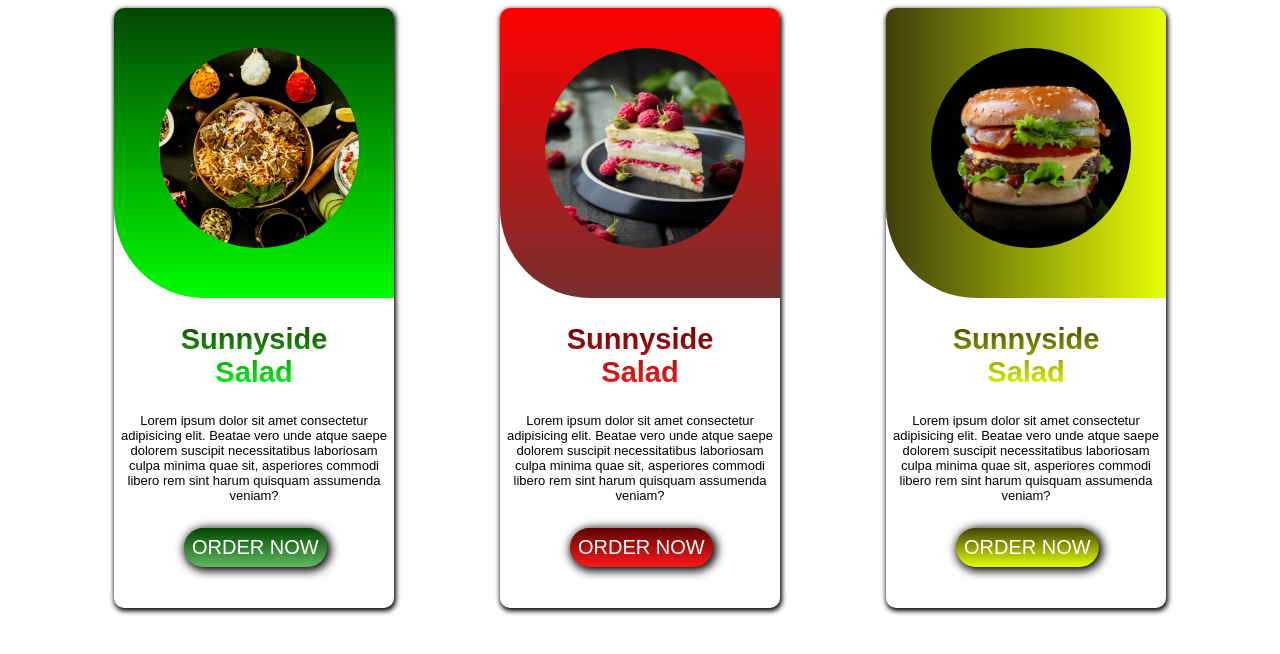
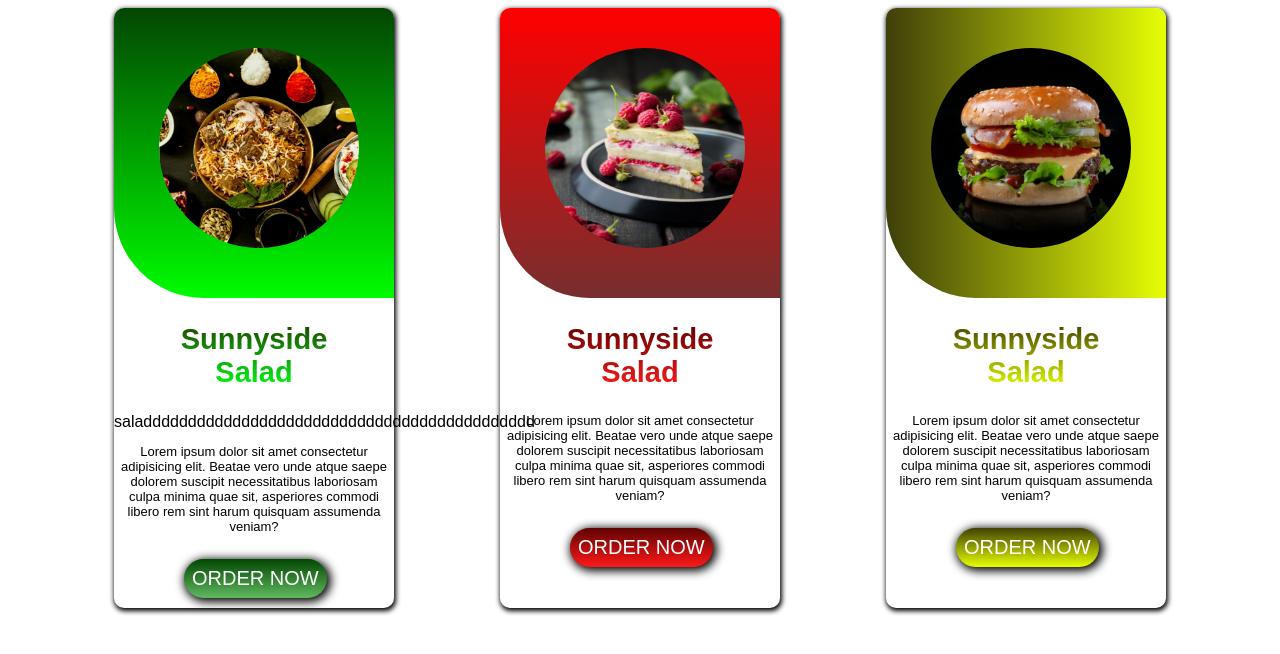
Before and after one commit to Fayasmuthu/new, a plain HTML site: page index.html in a window 1280 px wide. Drawn offline with Linux system fonts and the light colour scheme.

Commit message:
Update index.html

```diff
--- a/index.html
+++ b/index.html
@@ -17,6 +17,7 @@
             </div>
             <div class="text">
                 <h1>Sunnyside<br> Salad</h1>
+               saladddddddddddddddddddddddddddddddddddddddddddd
                 <p>Lorem ipsum dolor sit amet consectetur adipisicing elit. Beatae vero unde atque saepe dolorem
                     suscipit necessitatibus laboriosam culpa minima quae sit, asperiores commodi libero rem sint
                      harum quisquam assumenda veniam?</p>
```
